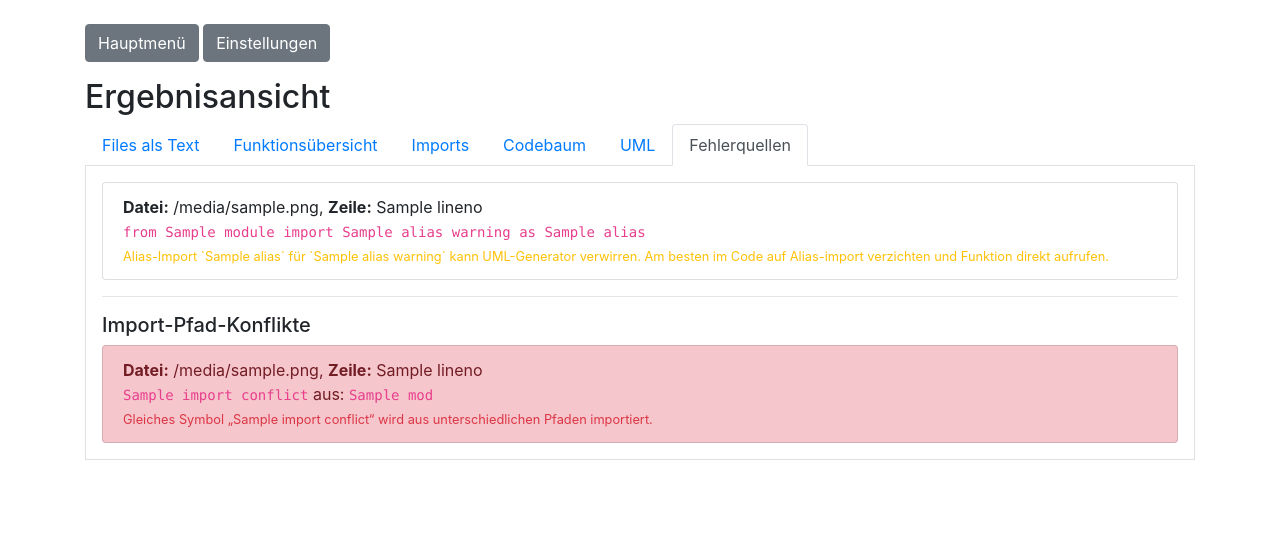
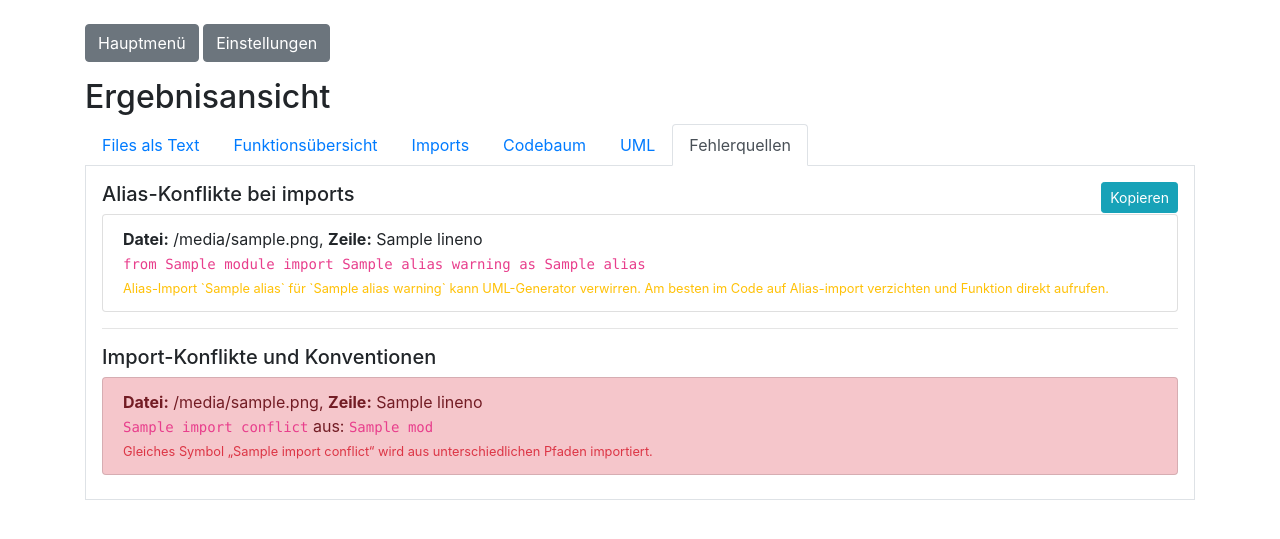
Before and after one commit to sepp-meyer/gitload, a Flask app: template app/templates/full_output.html in a window 1280 px wide, after a click on "Fehlerquellen". Shown: the top 539 px of the page. Run offline with Flask 3, Linux system fonts and the light colour scheme; the template is opened without the code that fills it: most values are stand-ins (such as "Sample title", 1, 10 or a date in 2020); some libraries are stand-ins or nearby versions.

Commit message:
Ansicht von neuer Fehlerquelle erneuert

```diff
--- a/app/templates/full_output.html
+++ b/app/templates/full_output.html
@@ -139,7 +139,35 @@
 
   <!-- 6) Fehlerquellen --------------------------------------------- -->
   <div class="tab-pane fade" id="errors" role="tabpanel">
+    <div class="position-relative mb-2">
+      <button id="copyErrorsBtn" class="btn btn-sm btn-info"
+              style="position:absolute; top:0; right:0;">
+        Kopieren
+      </button>
+      <textarea id="errorsCopyArea" class="d-none">
 {% if alias_warnings %}
+Alias-Konflikte bei imports
+{% for w in alias_warnings %}
+Datei: {{ w.file }}, Zeile: {{ w.lineno }}
+from {{ w.module }} import {{ w.name }} as {{ w.alias }}
+Hinweis: Alias-Import `{{ w.alias }}` für `{{ w.name }}` kann UML-Generator verwirren.
+{% endfor %}
+{% else %}
+Keine Alias-Importe gefunden.
+{% endif %}
+
+{% if import_conflicts %}
+Import-Konflikte und Konventionen
+{% for c in import_conflicts %}
+Datei: {{ c.file }}, Zeile: {{ c.lineno }}
+{{ c.name }} aus: {% for mod in c.modules %}{{ mod }}{% if not loop.last %}, {% endif %}{% endfor %}
+Hinweis: Symbol „{{ c.name }}“ wird aus unterschiedlichen Pfaden importiert.
+{% endfor %}
+{% endif %}
+      </textarea>
+
+      {% if alias_warnings %}
+        <h5>Alias-Konflikte bei imports</h5>
         <ul class="list-group">
         {% for w in alias_warnings %}
           <li class="list-group-item">
@@ -158,14 +186,13 @@
 
       {% if import_conflicts %}
         <hr>
-        <h5>Import-Pfad-Konflikte</h5>
+        <h5>Import-Konflikte und Konventionen</h5>
         <ul class="list-group">
           {% for c in import_conflicts %}
             <li class="list-group-item list-group-item-danger">
               <strong>Datei:</strong> {{ c.file }}, <strong>Zeile:</strong> {{ c.lineno }}<br>
               <code>{{ c.name }}</code> aus:
-              {% for mod in c.modules %}<code>{{ mod }}</code>{% if not loop.last %}, {% endif %}{% endfor %}
-              <br>
+              {% for mod in c.modules %}<code>{{ mod }}</code>{% if not loop.last %}, {% endif %}{% endfor %}<br>
               <small class="text-danger">
                 Gleiches Symbol „{{ c.name }}“ wird aus unterschiedlichen Pfaden importiert.
               </small>
@@ -173,6 +200,7 @@
           {% endfor %}
         </ul>
       {% endif %}
+    </div>
   </div>
 </div>
 
@@ -194,10 +222,12 @@
       });
     });
   }
+
   copyFrom('copyTextBtn',   'outputText');
   copyFrom('copyFuncBtn',   'funcCopyArea');
   copyFrom('copyImportBtn', 'importCopyArea');
   copyFrom('copyTreeBtn',   'treeText');
   copyFrom('copyUmlBtn',    'umlText');
+  copyFrom('copyErrorsBtn', 'errorsCopyArea');
 </script>
 {% endblock %}
```
Lines whose indentation alone changed are shown as unchanged.
